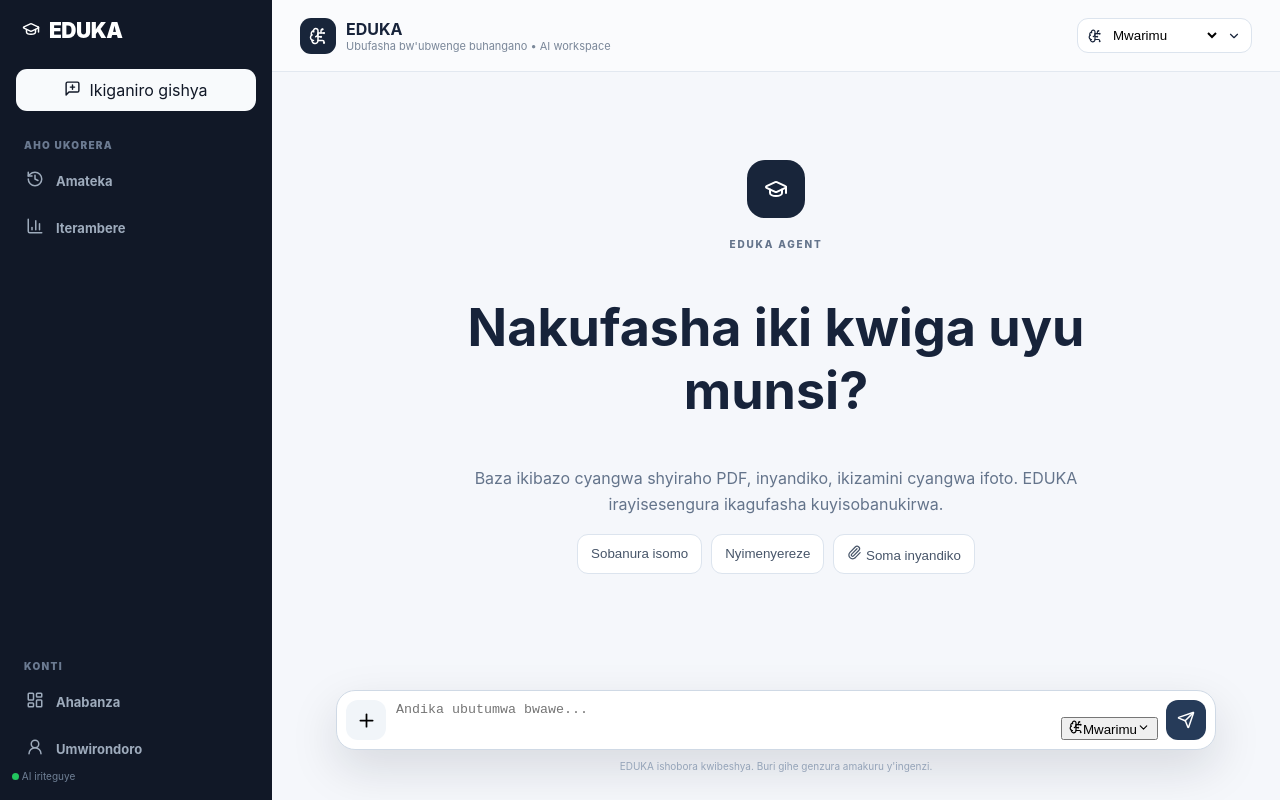
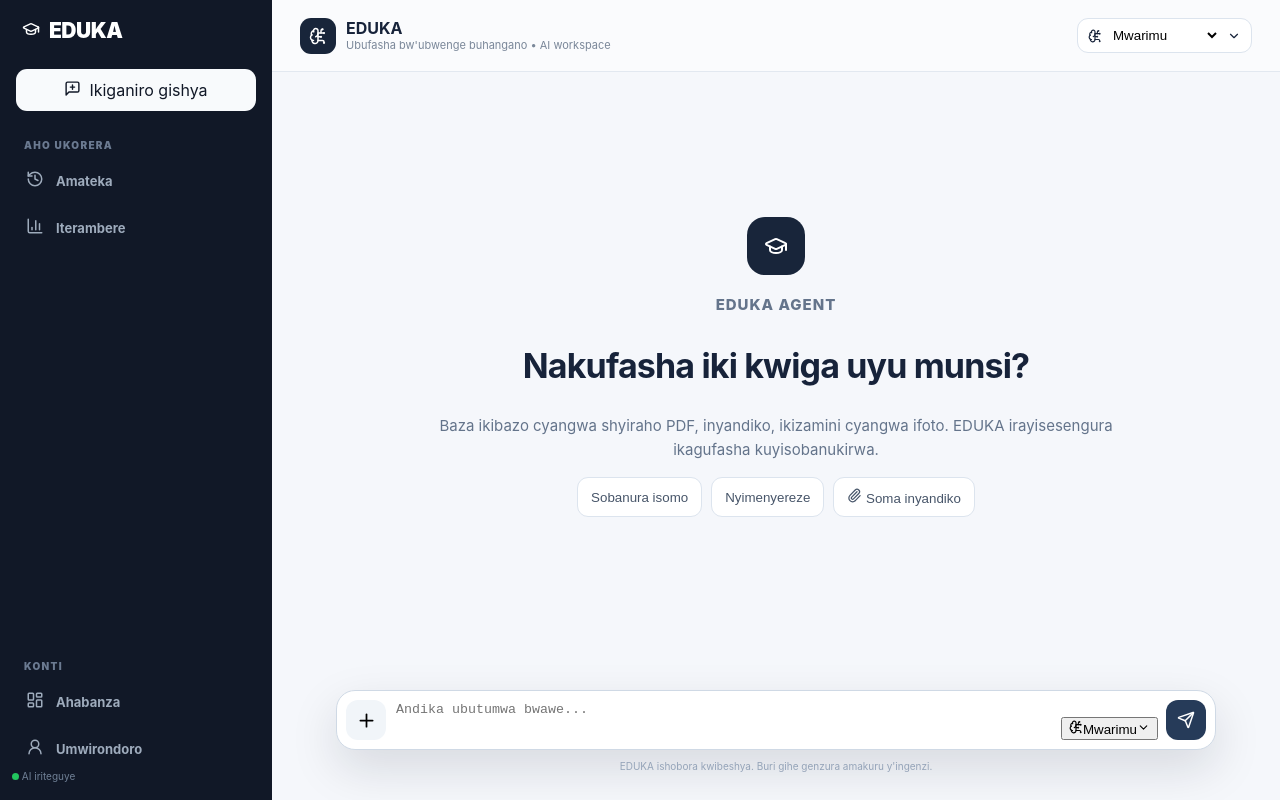
Before and after one commit to senid-221/kivu-ai, a Next.js app: page /app/chat in a window 1280 px wide. Built offline with nearby package versions, Linux system fonts and the light colour scheme.

Commit message:
Standardize EDUKA medium titles and aligned readable subtitles

```diff
--- a/src/app/globals.css
+++ b/src/app/globals.css
@@ -138,3 +138,21 @@
 
 /* EDUKA brand mark uses a real vector icon from the Lucide set, available through Supericons. */
 .landingBrand,.landingEyebrow{display:inline-flex;align-items:center;gap:8px}.landingBrand svg,.landingEyebrow svg{flex:0 0 auto}
+
+
+/* EDUKA language and typography refinement: clear Kinyarwanda, simple English */
+:root{--eduka-title-size:clamp(24px,3vw,34px);--eduka-subtitle-size:15px}
+h1,h2,h3{font-weight:750;line-height:1.2;letter-spacing:-.02em}
+.agentWelcome h1,.welcome h1,.studentIntro h1,.dashboardTop h1{font-size:var(--eduka-title-size)!important;line-height:1.22!important;letter-spacing:-.025em!important}
+.agentWelcome p,.welcome p,.studentIntro p,.dashboardTop p,.studentHelp{font-size:var(--eduka-subtitle-size)!important;line-height:1.6!important;max-width:680px}
+.agentHeader small,.agentHeader .agentBrand small{line-height:1.45;white-space:normal}
+.agentEyebrow,.studentEyebrow,.welcome>span{font-size:11px!important;line-height:1.5!important;letter-spacing:1px!important}
+.studyBox h2,.teacherAnswer h2,.developerAnswer h2,.sellerAnswer h2{font-size:22px!important;line-height:1.3!important;margin:0 0 10px}
+.agentMessage,.messageBubble,.chatMessage{line-height:1.7!important;word-break:normal;overflow-wrap:anywhere}
+@media(max-width:540px){
+ :root{--eduka-title-size:28px;--eduka-subtitle-size:14px}
+ .agentWelcome h1,.welcome h1,.studentIntro h1,.dashboardTop h1{font-size:28px!important;line-height:1.25!important}
+ .agentWelcome p,.welcome p,.studentIntro p,.dashboardTop p,.studentHelp{font-size:14px!important;line-height:1.65!important}
+ .agentHeader small{font-size:11px!important;max-width:220px}
+ .studyBox h2,.teacherAnswer h2,.developerAnswer h2,.sellerAnswer h2{font-size:19px!important}
+}
```
